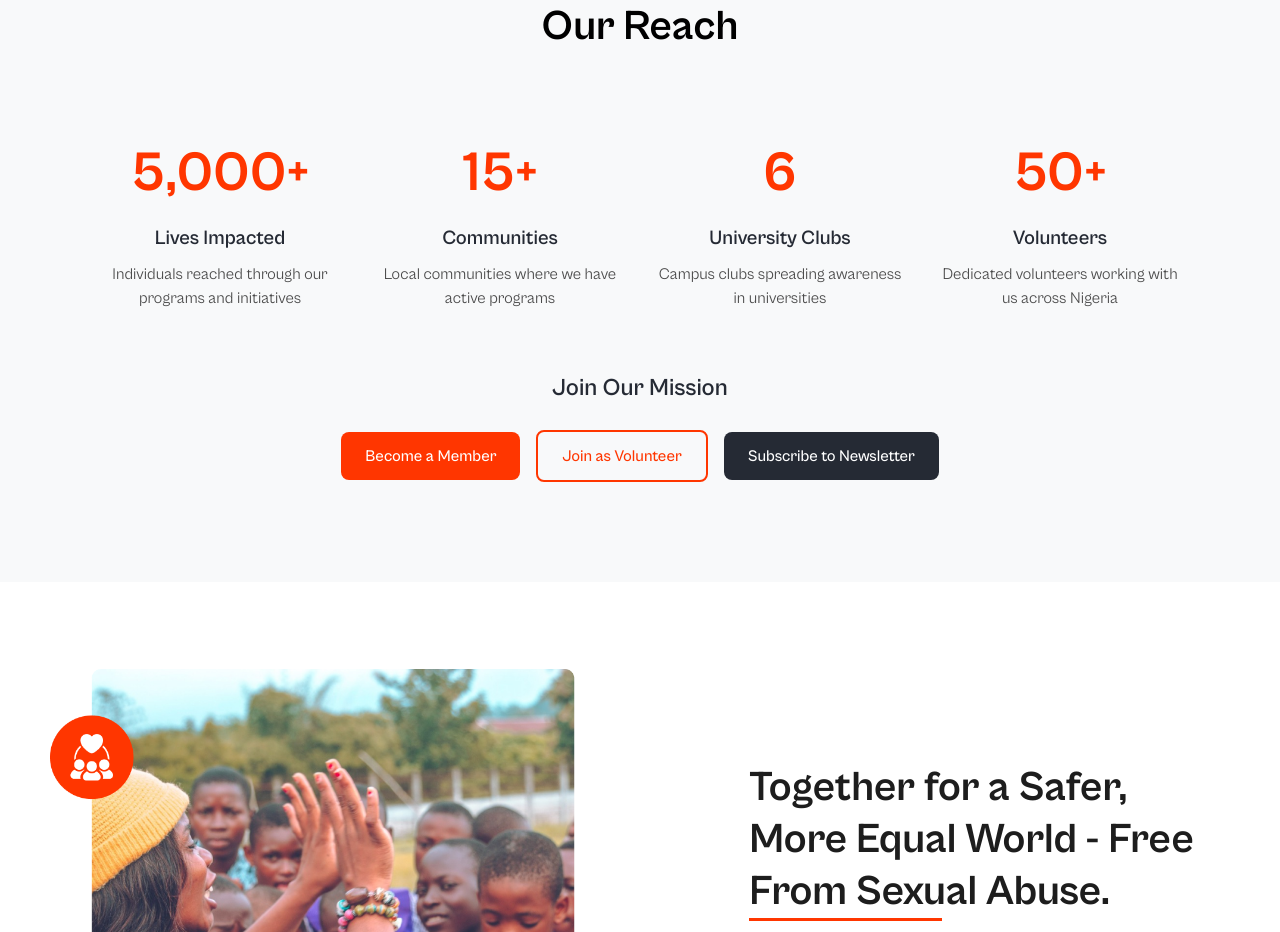
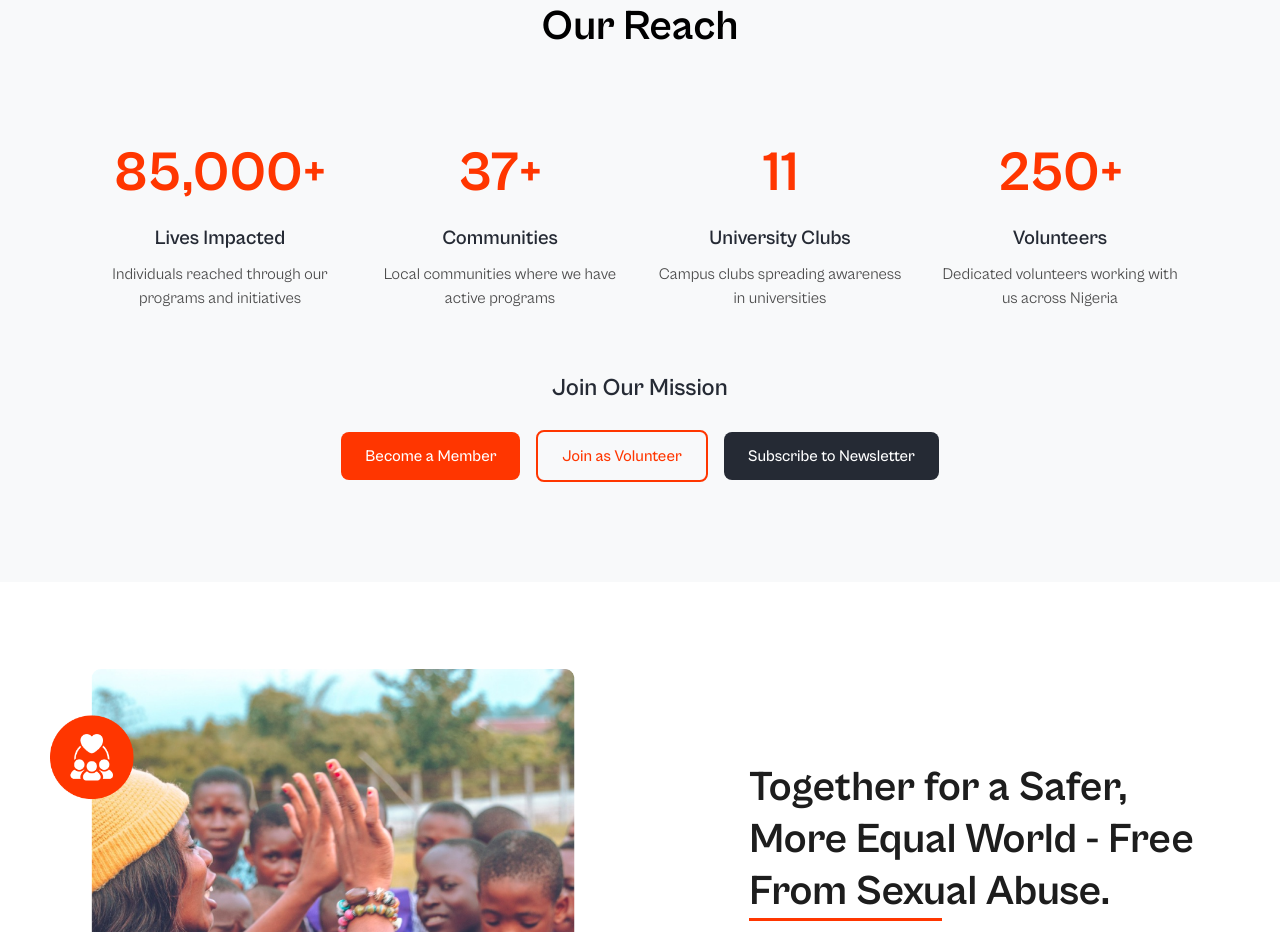
Before and after one commit to Victorola-coder/varsh, a Next.js app: page / in a window 1280 px wide. Shown: the part 2080-3012 px from the top of the page. Built offline with nearby package versions, Linux system fonts and the light colour scheme; a web font is replaced by a local one.

Commit message:
feat: update project statistics and replace image in ProjectsPage to reflect current data and enhance visual appeal

```diff
--- a/app/(pages)/projects/page.tsx
+++ b/app/(pages)/projects/page.tsx
@@ -241,7 +241,7 @@ export default function ProjectsPage() {
         <div className="grid grid-cols-1 md:grid-cols-2 gap-8 mb-8">
           <div className="w-full h-64 bg-gray-200 rounded-lg relative overflow-hidden">
             <Image
-              src="/images/boys/IMG_2554.JPEG"
+              src="/images/boys/IMG_3484.jpg"
               alt="VARSH Foundation's BOYS PROJECT"
               fill
               className="object-cover"
--- a/app/components/home/areas.tsx
+++ b/app/components/home/areas.tsx
@@ -119,22 +119,22 @@ Our mission is to protect children's rights and well-being by advocating for the
             className="grid grid-cols-1 md:grid-cols-2 lg:grid-cols-4 gap-8 mb-[60px]"
           >
             <ReachCard
-              number="5,000+"
+              number="85,000+"
               label="Lives Impacted"
               description="Individuals reached through our programs and initiatives"
             />
             <ReachCard
-              number="15+"
+              number="37+"
               label="Communities"
               description="Local communities where we have active programs"
             />
             <ReachCard
-              number="6"
+              number="11"
               label="University Clubs"
               description="Campus clubs spreading awareness in universities"
             />
             <ReachCard
-              number="50+"
+              number="250+"
               label="Volunteers"
               description="Dedicated volunteers working with us across Nigeria"
             />
```
Also changed, not shown: public/images/boys/IMG_3484.jpg (added).
